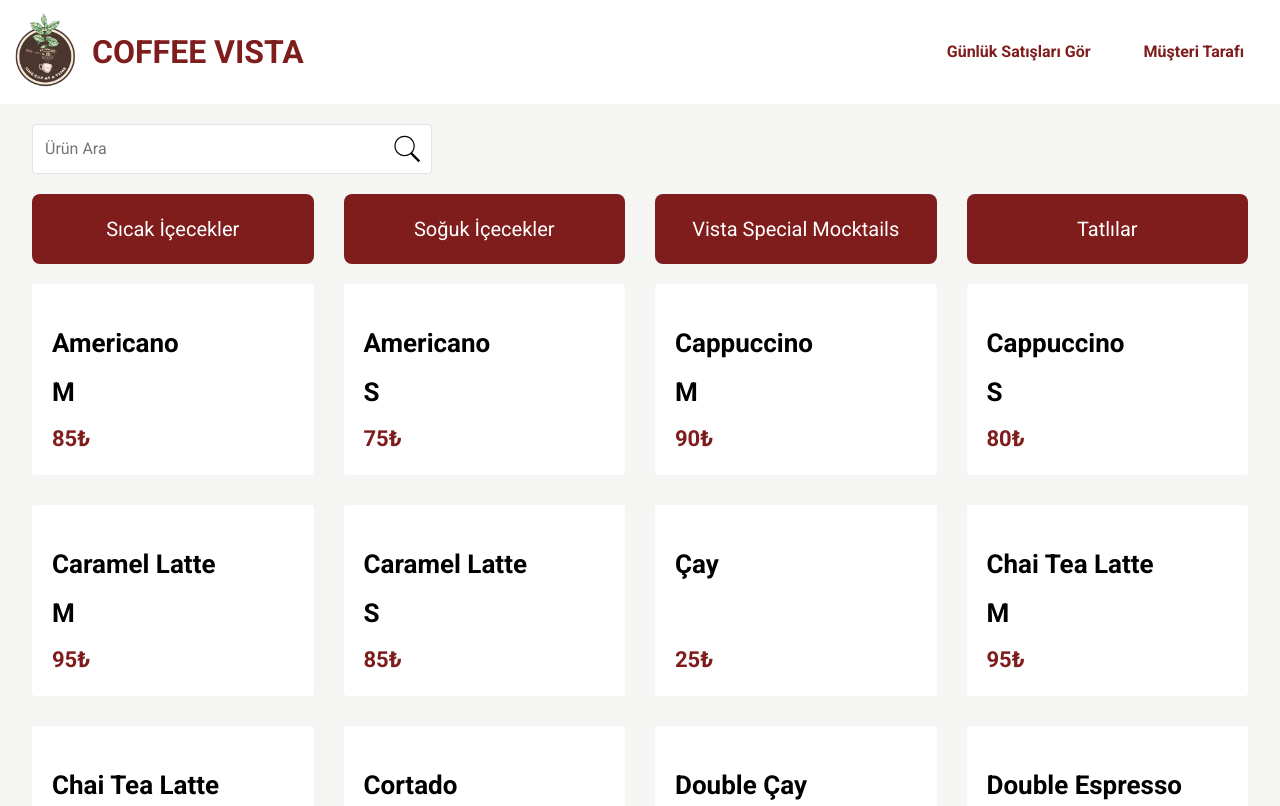
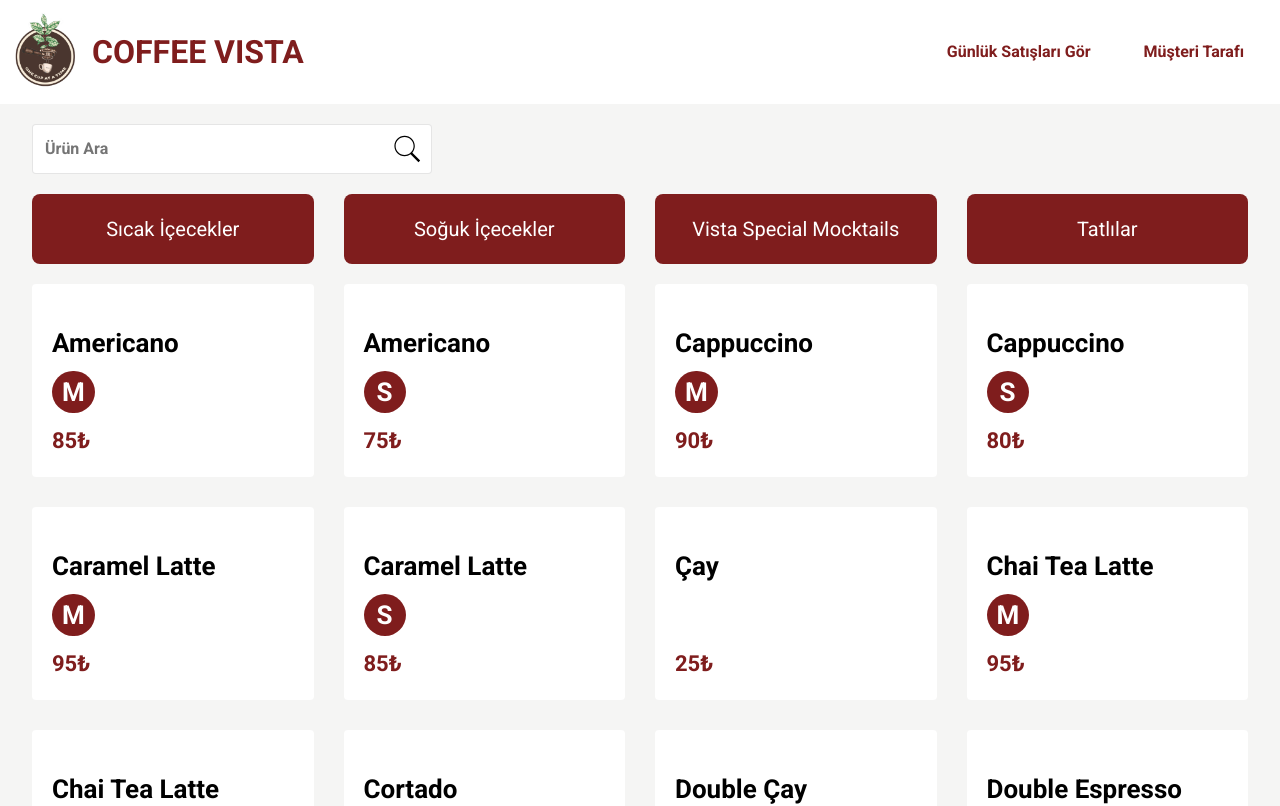
Before and after one commit to begumirci/vista-coffe, a React (Vite) app: page / in a window 1280 px wide. Shown: the top 806 px of the page. Built offline with nearby package versions, Linux system fonts and the light colour scheme.

Commit message:
bazı tasarım kısımları değişti

```diff
--- a/src/Order.jsx
+++ b/src/Order.jsx
@@ -49,7 +49,7 @@ export default function Order() {
                   <div className='basket-div'>
                     <h3 className='basket-item-quantity'>{item.quantity}x</h3>
                     <h3 className='basket-item-name'>
-                      {item.name} {item.size && item.size}
+                      {item.name} - {item.size && item.size}
                     </h3>
                   </div>
                   <div className='basket-div gap'>
--- a/src/Products.jsx
+++ b/src/Products.jsx
@@ -40,7 +40,12 @@ export default function Products() {
             <div className='overlay'></div>
             <div className='card-int'>
               <p className='card-int__title'>{product.name}</p>
-              <p className='card-int__title' style={{ height: '39px' }}>
+              <p
+                className={`card-int__title ${product.size ? 'size' : ''} ${
+                  product.size == 'M' && 'sizeM'
+                }`}
+                style={{ height: '39px' }}
+              >
                 {product.size ? product.size : ' '}
               </p>
               <p className='excerpt'>{product.price}₺</p>
--- a/src/index.css
+++ b/src/index.css
@@ -141,6 +141,7 @@ a {
     outline: none;
     border: 1px solid rgba(0, 0, 0, 0.1);
     width: 400px;
+    font-weight: bold;
   }
 
   svg {
@@ -410,3 +411,21 @@ button:focus {
     width: 70px;
   }
 }
+
+.size {
+  border-radius: 100px;
+  background-color: var(--bordo);
+  display: inline;
+  padding-inline: 13px;
+  padding-block: 6px;
+  color: white;
+}
+
+.excerpt {
+  margin-top: 12px;
+}
+
+.sizeM {
+  padding-inline: 10px;
+  padding-block: 6px;
+}
```
